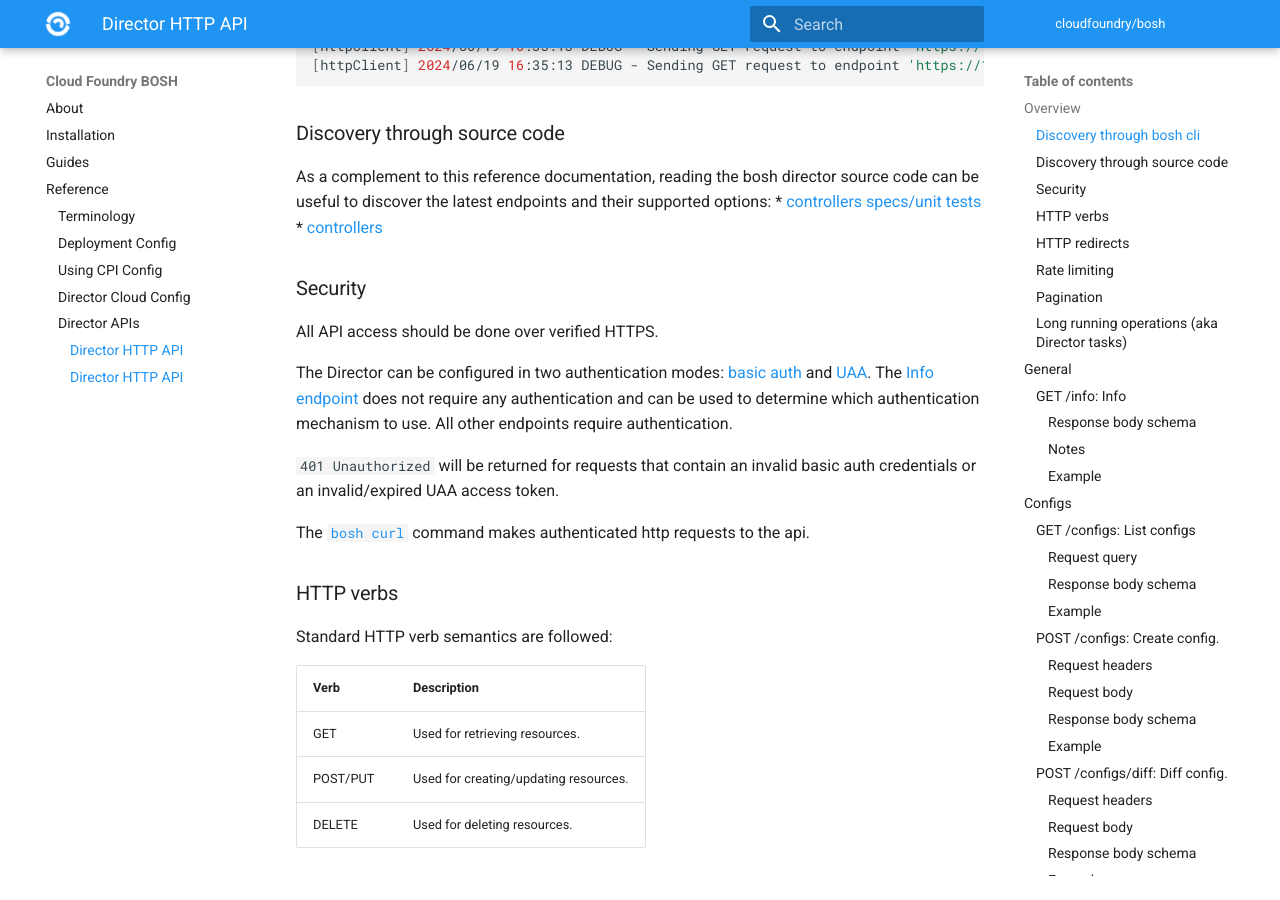
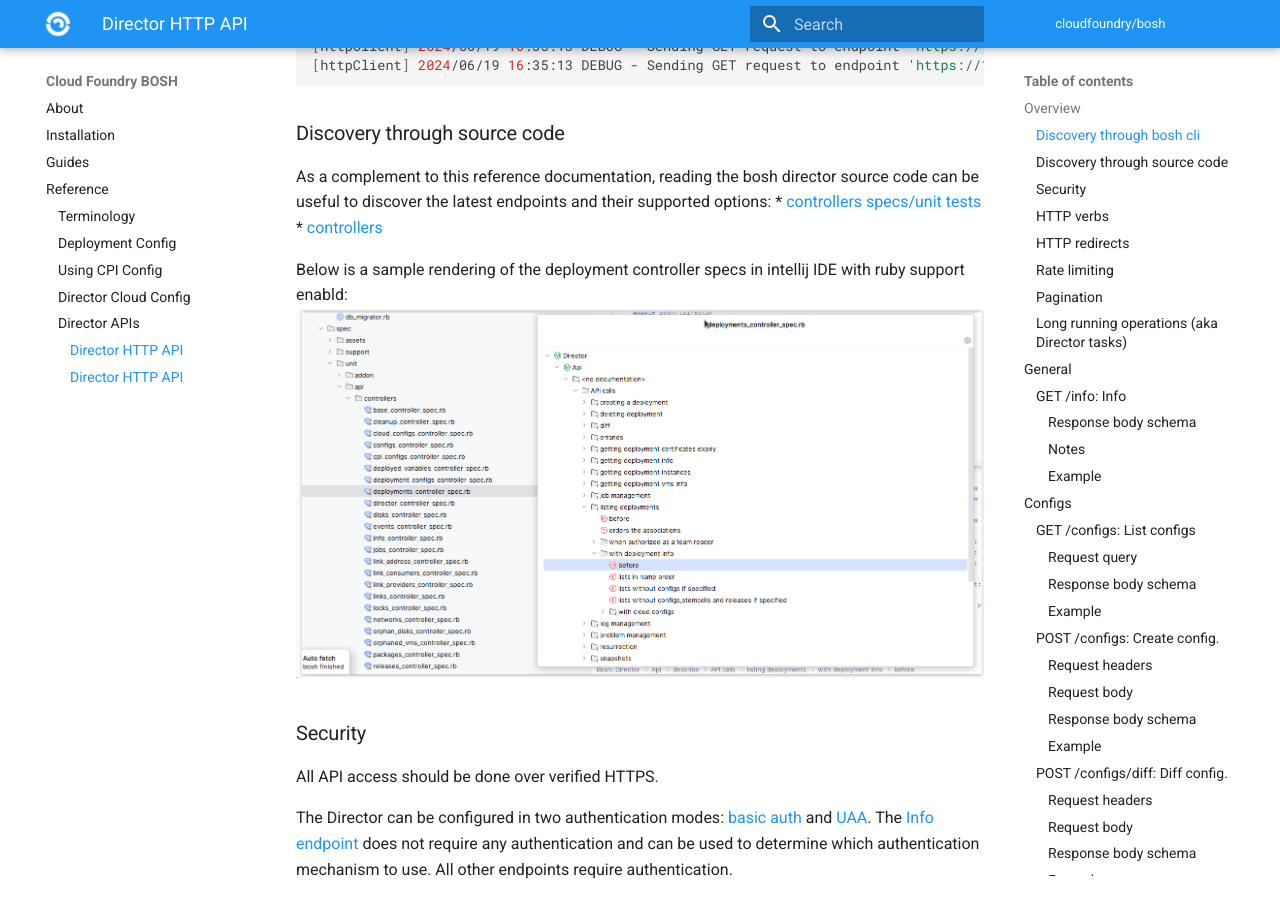
Before and after one commit to cloudfoundry/docs-bosh, an MkDocs documentation site: the page built from content/director-api-v1.md, in a window 1280 px wide and 900 px high, scrolled down 646 px. Built offline with MkDocs 1.6.1 and Material for MkDocs 9.7.7, drawn with Linux system fonts in a browser that asks for light colours; old or Windows-style settings are respelled for this version of MkDocs.

Commit message:
Add screenshot of rendered unit test to illustrate its human-readability

```diff
--- a/content/director-api-v1.md
+++ b/content/director-api-v1.md
@@ -21,6 +21,9 @@ BOSH_LOG_LEVEL=debug bosh cpi-config |& grep 'request to endpoint'
 As a complement to this reference documentation, reading the bosh director source code can be useful to discover the latest endpoints and their supported options:
 * [controllers specs/unit tests](https://github.com/cloudfoundry/bosh/blob/main/src/bosh-director/spec/unit/api/controllers)
 * [controllers](https://github.com/cloudfoundry/bosh/tree/main/src/bosh-director/lib/bosh/director/api/controllers)
+
+Below is a sample rendering of the deployment controller specs in intellij IDE with ruby support enabld:
+![Sample director api specs.png](images/director-controller-unit-test-specs.png)
 
 ### Security {: #auth }
 
```
Also changed, not shown: content/images/director-controller-unit-test-specs.png (added).
